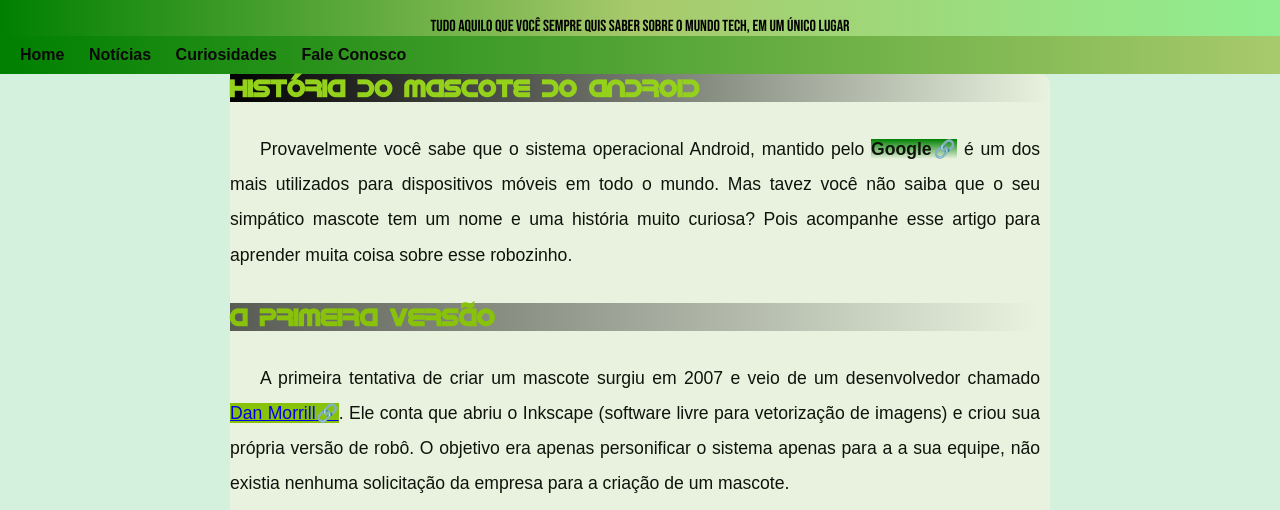
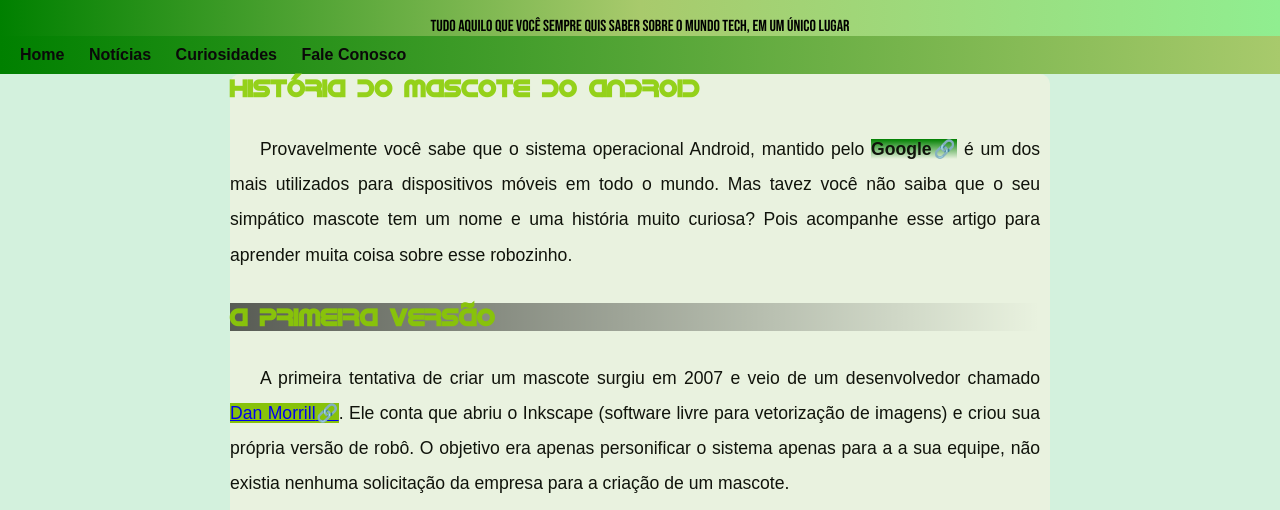
Before and after one commit to LianMelo/Projeto-HTMLeCSS, a plain HTML site: page index.html in a window 1280 px wide. Shown: the part 100-610 px from the top of the page. Drawn offline with Linux system fonts and the light colour scheme.

Commit message:
imagens background

```diff
--- a/w.css
+++ b/w.css
@@ -90,7 +90,6 @@
 main h1 {
     font-size: 1.5em;
     font-family: 'android';
-    background-image: linear-gradient(to right,black,transparent);
     color: #94d11a;
     padding-top: -8px;
     margin-left: -10px;
```
Also changed, not shown: index.html (+2 -2 lines), imagens/pattern001.png (added), imagens/pattern002.png (added), imagens/pattern003.png (added), imagens/pattern004.png (added), imagens/target001.png (added), imagens/wallpaper001.jpg (added), imagens/wallpaper002.jpg (added), imagens/wallpaper003.jpg (added), imagens/wallpaper004.jpg (added), imagens/wallpaper005.jpg (added), imagens/wallpaper006.jpg (added).
